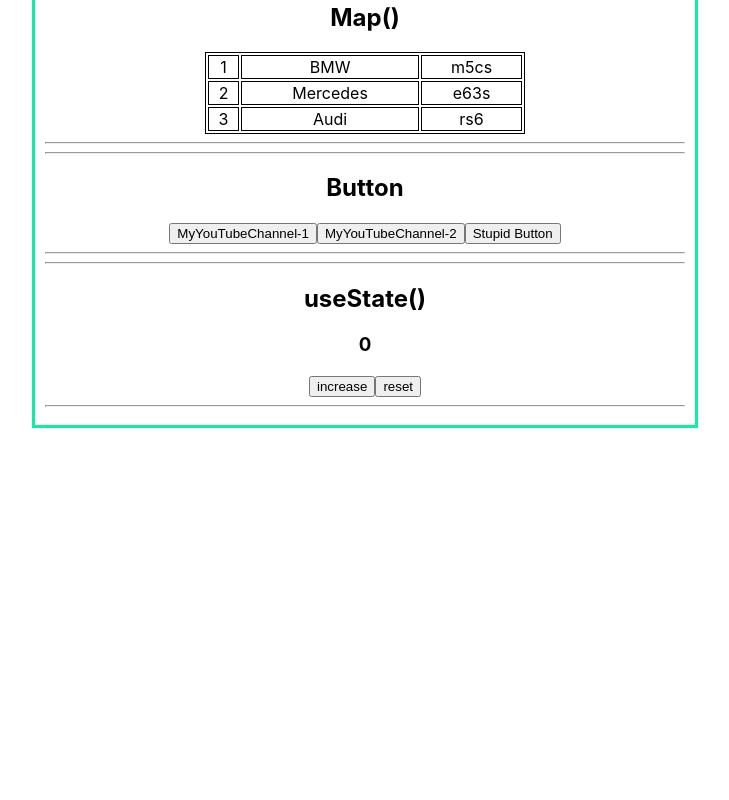
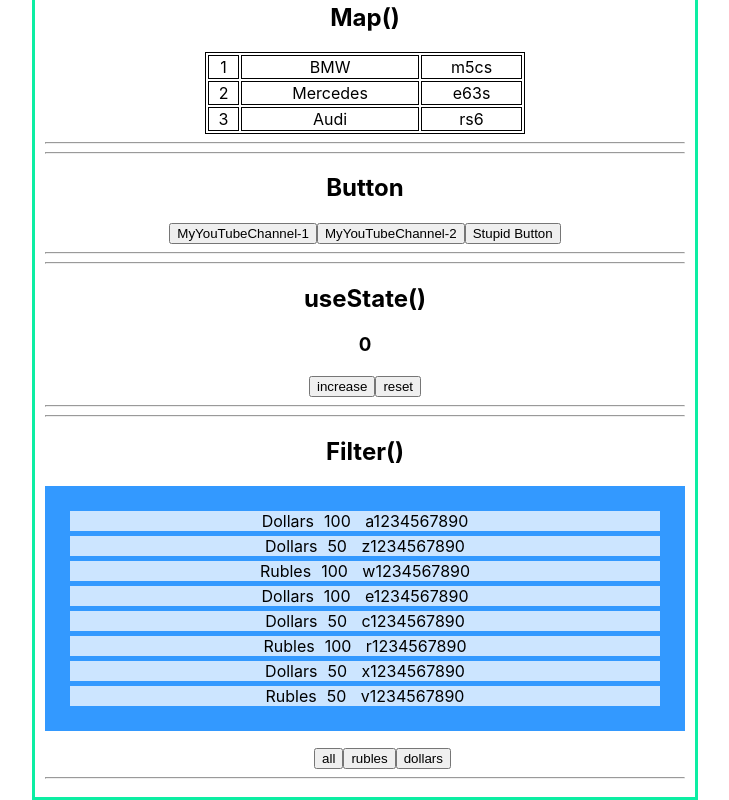
Before and after one commit to LizaWebDev/microtasks, a React (Create React App) app: page / in a window 1280 px wide. Shown: the part 263-1063 px from the top of the page, without its empty margins (275-1004 px from the left). Before the commit the page ends 800 px from the top, so only its background shows below. Built offline with nearby package versions, Linux system fonts and the light colour scheme.

Commit message:
Fifth task (Filter)

```diff
--- a/src/App.tsx
+++ b/src/App.tsx
@@ -4,6 +4,7 @@
 import {SecondTask} from "./tasks/SecondTask/SecondTask";
 import {ThirdTask} from "./tasks/ThirdTask/ThirdTask";
 import {FourthTask} from "./tasks/FourthTask/FourthTask";
+import {FifthTask} from "./tasks/FifthTask/FifthTask";
 
 function App() {
     return (
@@ -13,6 +14,7 @@
             <SecondTask title={'Map()'}/>
             <ThirdTask title={'Button'}/>
             <FourthTask title={'useState()'}/>
+            <FifthTask title={'Filter()'}/>
         </div>
     );
 }
--- /dev/null
+++ b/src/tasks/FifthTask/Button.tsx
@@ -0,0 +1,17 @@
+import React from "react";
+
+type ButtonType = {
+    name: string
+    callBack: () => void
+}
+
+export const Button = (props: ButtonType) => {
+
+    const onClickHandler = () => {
+        props.callBack()
+    }
+
+    return (
+        <button onClick={onClickHandler}>{props.name}</button>
+    );
+}
--- /dev/null
+++ b/src/tasks/FifthTask/FifthTask.tsx
@@ -0,0 +1,48 @@
+import React, {useState} from "react";
+import {NewComponent} from "./NewComponent";
+
+type FifthTaskType = {
+    title: string
+}
+
+export type FilterType = 'all' | 'rubles' | 'dollars'
+
+export const FifthTask = (props: FifthTaskType) => {
+
+    const money = [
+        {banknotes: 'Dollars', value: 100, number: ' a1234567890'},
+        {banknotes: 'Dollars', value: 50, number: ' z1234567890'},
+        {banknotes: 'Rubles', value: 100, number: ' w1234567890'},
+        {banknotes: 'Dollars', value: 100, number: ' e1234567890'},
+        {banknotes: 'Dollars', value: 50, number: ' c1234567890'},
+        {banknotes: 'Rubles', value: 100, number: ' r1234567890'},
+        {banknotes: 'Dollars', value: 50, number: ' x1234567890'},
+        {banknotes: 'Rubles', value: 50, number: ' v1234567890'},
+    ];
+
+    const [filter, setFilter] = useState<FilterType>('all')
+
+    let currentMoney = money;
+
+    if (filter === 'dollars') {
+        currentMoney = money.filter((filteredMoney) => filteredMoney.banknotes === 'Dollars');
+    }
+
+    if (filter === 'rubles') {
+        currentMoney = money.filter((filteredMoney) => filteredMoney.banknotes === 'Rubles');
+    }
+
+
+    const onClickFilterHandler = (buttonName: FilterType) => {
+        setFilter(buttonName)
+    }
+
+    return (
+        <div>
+            <hr/>
+            <h2>{props.title}</h2>
+            <NewComponent currentMoney={currentMoney} onClickFilterHandler={onClickFilterHandler}/>
+            <hr/>
+        </div>
+    );
+}
--- /dev/null
+++ b/src/tasks/FifthTask/NewComponent.css
@@ -0,0 +1,14 @@
+ul {
+    list-style-type: none;
+    background: #3399ff;
+    padding: 20px;
+}
+
+ul li {
+    background: #cce5ff;
+    margin: 5px;
+}
+
+.money {
+    padding: 5px;
+}
--- /dev/null
+++ b/src/tasks/FifthTask/NewComponent.tsx
@@ -0,0 +1,38 @@
+import React from "react";
+import './NewComponent.css'
+import {FilterType} from "./FifthTask";
+import {Button} from "./Button";
+
+type NewComponentType = {
+    currentMoney: Array<MoneyType>
+    onClickFilterHandler: (filter: FilterType) => void
+}
+
+type MoneyType = {
+    banknotes: string
+    value: number
+    number: string
+}
+
+export const NewComponent = (props: NewComponentType) => {
+    return (
+        <div>
+            <ul>
+                {props.currentMoney.map((objFromMoneyArr, index) => {
+                    return (
+                        <li key={index}>
+                            <span className={'money'}>{objFromMoneyArr.banknotes}</span>
+                            <span className={'money'}>{objFromMoneyArr.value}</span>
+                            <span className={'money'}>{objFromMoneyArr.number}</span>
+                        </li>
+                    );
+                })}
+            </ul>
+            <div style={{marginLeft: '35px'}}>
+                <Button name={'all'} callBack={() => props.onClickFilterHandler('all')}/>
+                <Button name={'rubles'} callBack={() => props.onClickFilterHandler('rubles')}/>
+                <Button name={'dollars'} callBack={() => props.onClickFilterHandler('dollars')}/>
+            </div>
+        </div>
+    );
+}
```
